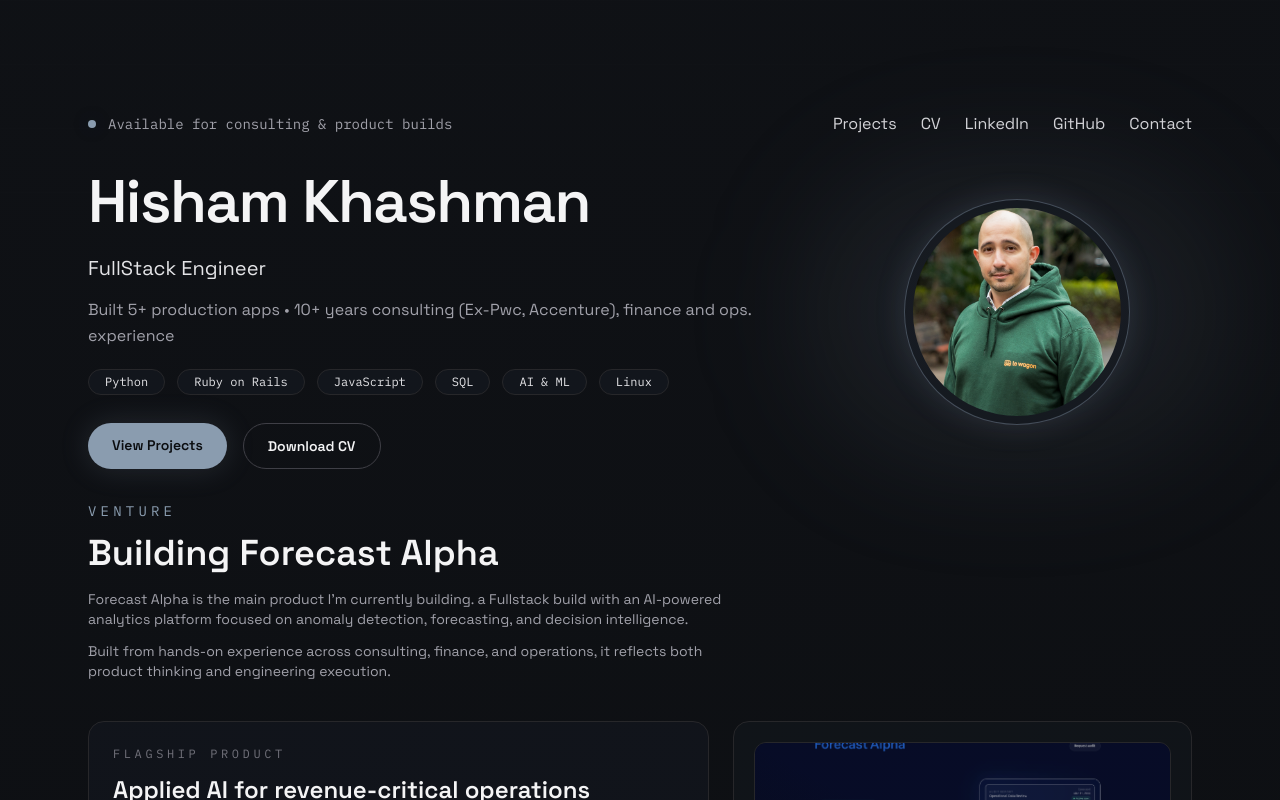
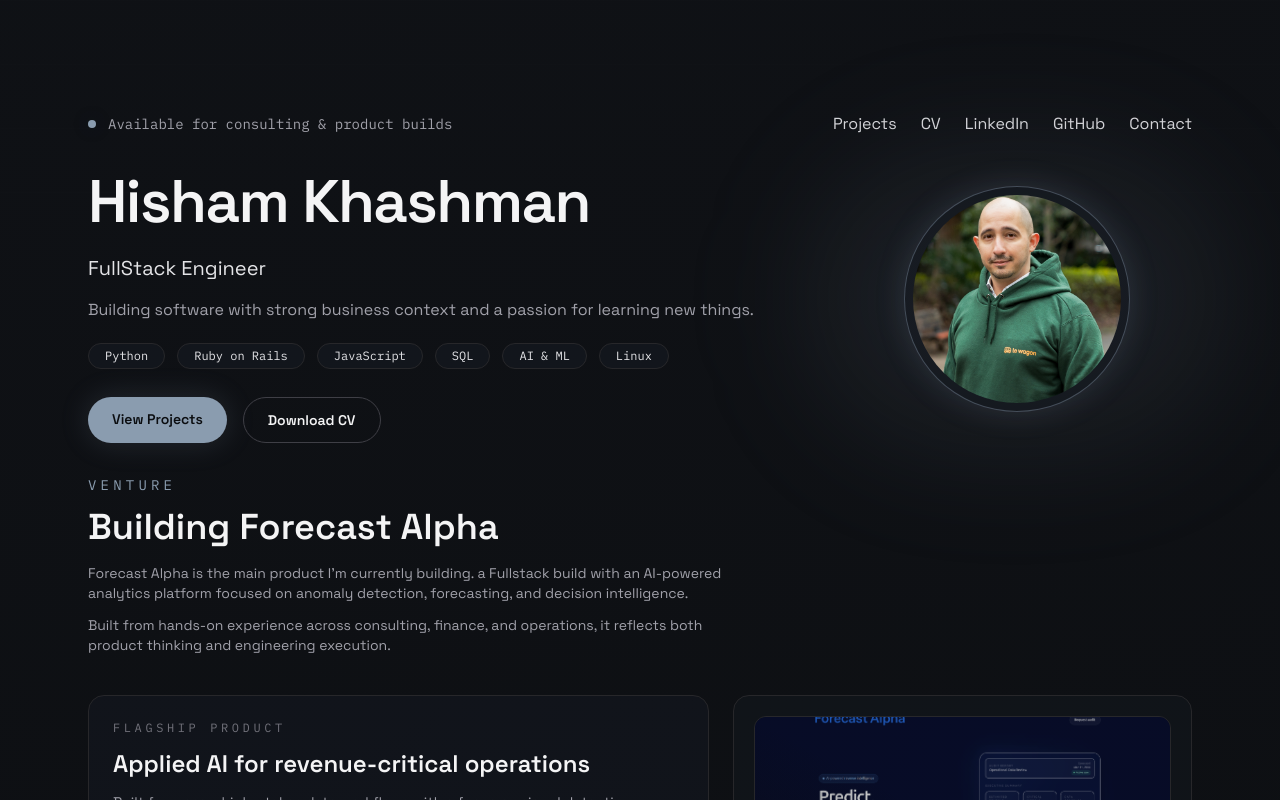
Before and after one commit to Hishamkhashman1/portfolio, a Next.js app: page / in a window 1280 px wide. Shown: the top 800 px of the page. Built offline with nearby package versions, Linux system fonts and the light colour scheme.

Commit message:
hello, another update

```diff
--- a/data/profile.ts
+++ b/data/profile.ts
@@ -3,7 +3,7 @@
   // greeting: "Hola! · お疲れ様です！ · مرحبًا",
   title: "FullStack Engineer",
   summary:
-    "Built 5+ production apps • 10+ years consulting (Ex-Pwc, Accenture), finance and ops. experience",
+    "Building software with strong business context and a passion for learning new things.",
   stack: ["Python", "Ruby on Rails", "JavaScript", "SQL", "AI & ML","Linux"],
   email: "hisham.khashman@gmail.com",
   links: {
```
